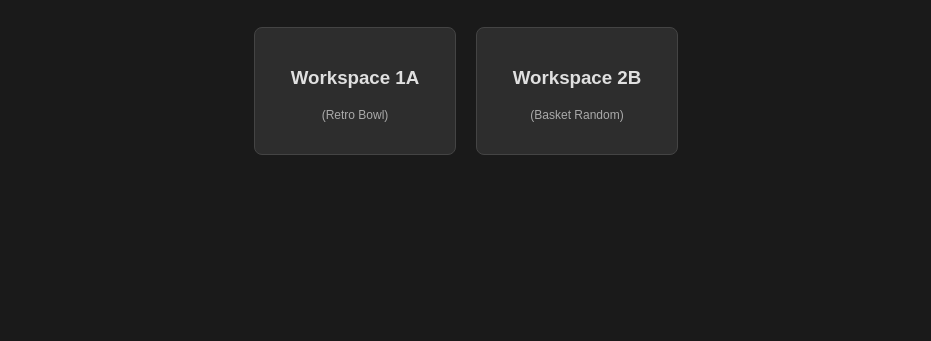
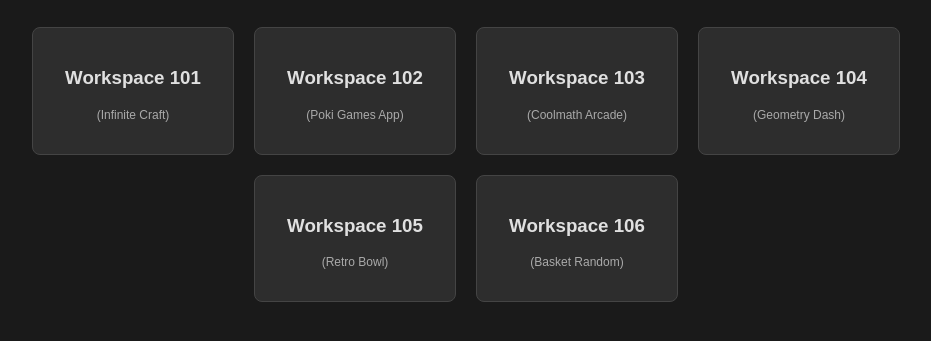
Before and after one commit to pricefinn35-art/My-history-assignment-2, a plain HTML site: page index.html in a window 1280 px wide. Shown: the part 145-486 px from the top of the page, without its empty margins (174-1105 px from the left). Drawn offline with Linux system fonts and the light colour scheme.

Commit message:
Update index.html

```diff
--- a/index.html
+++ b/index.html
@@ -3,7 +3,7 @@
 <head>
     <meta charset="UTF-8">
     <meta name="viewport" content="width=device-width, initial-scale=1.0">
-    <title>Google Drive - Shared Workspace</title> <!-- Fake title for browser tabs -->
+    <title>Google Drive - Shared Workspace</title> <!-- Tab title camouflage -->
     <style>
         body {
             font-family: Arial, sans-serif;
@@ -26,7 +26,7 @@
             gap: 20px;
             flex-wrap: wrap;
             justify-content: center;
-            max-width: 800px;
+            max-width: 900px;
         }
         .card {
             background: #2d2d2d;
@@ -46,8 +46,8 @@
             display: none;
             margin-top: 30px;
             width: 100%;
-            max-width: 800px;
-            height: 600px;
+            max-width: 900px;
+            height: 650px;
             background: #000;
             border: 2px solid #4285F4;
             border-radius: 8px;
@@ -68,14 +68,34 @@
     </div>
 
     <div class="grid">
-        <!-- Module 1: Retro Bowl (Fixed URL) -->
+        <!-- Module 1: Infinite Craft -->
+        <div class="card" onclick="loadGame('https://github.io')">
+            <h3>Workspace 101</h3>
+            <p style="font-size: 12px; color:#aaa;">(Infinite Craft)</p>
+        </div>
+        <!-- Module 2: Poki (Unblocked Selection Mirror) -->
+        <div class="card" onclick="loadGame('https://github.io')">
+            <h3>Workspace 102</h3>
+            <p style="font-size: 12px; color:#aaa;">(Poki Games App)</p>
+        </div>
+        <!-- Module 3: Coolmath Games Emulator Mirror -->
+        <div class="card" onclick="loadGame('https://github.io')">
+            <h3>Workspace 103</h3>
+            <p style="font-size: 12px; color:#aaa;">(Coolmath Arcade)</p>
+        </div>
+        <!-- Module 4: Geometry Dash Full Game Mirror -->
         <div class="card" onclick="loadGame('https://googleusercontent.com')">
-            <h3>Workspace 1A</h3>
+            <h3>Workspace 104</h3>
+            <p style="font-size: 12px; color:#aaa;">(Geometry Dash)</p>
+        </div>
+        <!-- Module 5: Retro Bowl -->
+        <div class="card" onclick="loadGame('https://googleusercontent.com')">
+            <h3>Workspace 105</h3>
             <p style="font-size: 12px; color:#aaa;">(Retro Bowl)</p>
         </div>
-        <!-- Module 2: Basket Random (Fixed URL) -->
+        <!-- Module 6: Basket Random -->
         <div class="card" onclick="loadGame('https://googleusercontent.com')">
-            <h3>Workspace 2B</h3>
+            <h3>Workspace 106</h3>
             <p style="font-size: 12px; color:#aaa;">(Basket Random)</p>
         </div>
     </div>
@@ -86,20 +106,16 @@
     </div>
 
     <script>
-        // Function to launch the selected game frame
         function loadGame(url) {
             document.getElementById('gameBox').style.display = 'block';
             document.getElementById('gameFrame').src = url;
             window.scrollTo({ top: document.body.scrollHeight, behavior: 'smooth' });
         }
 
-        // Panic Button Event: Redirects immediately if "P" is pressed
+        // Emergency Panic Switch to Google Search Homepage
         document.addEventListener('keydown', function(event) {
             if (event.key === 'p' || event.key === 'P') {
                 window.location.href = 'https://google.com';
             }
         });
     </script>
-
-</body>
-</html>
```
